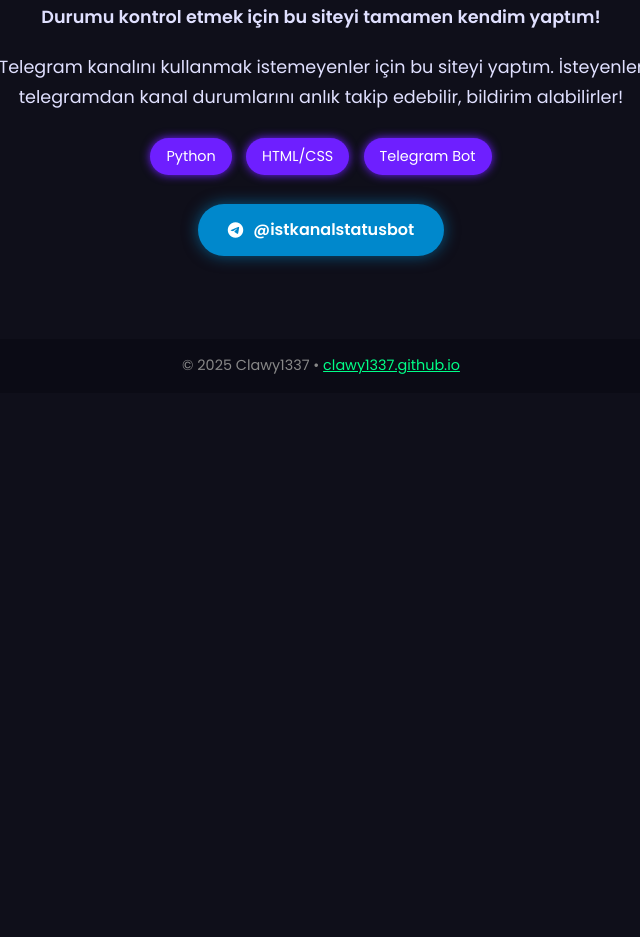
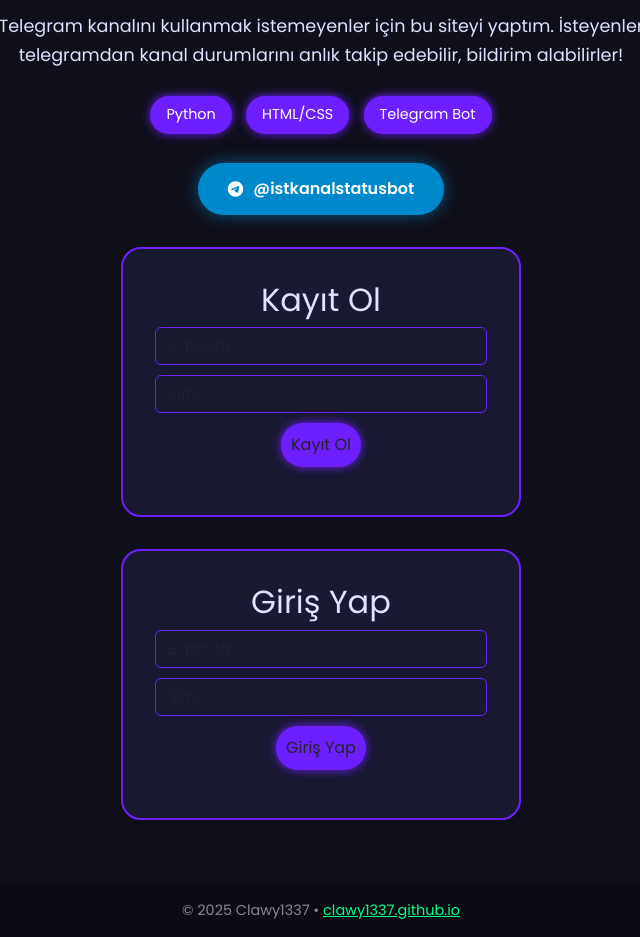
Before and after one commit to clawy1337/clawy1337.github.io, a plain HTML site: page index.html in a window 1280 px wide. Shown: the part 407-1344 px from the top of the page, without its empty margins (319-959 px from the left). Before the commit the page ends 800 px from the top, so only its background shows below. Drawn offline with nearby package versions, Linux system fonts and the light colour scheme.

Commit message:
index.html

```diff
--- a/index.html
+++ b/index.html
@@ -7,6 +7,7 @@
     <link href="https://cdn.jsdelivr.net/npm/bootstrap@5.3.3/dist/css/bootstrap.min.css" rel="stylesheet"/>
     <link href="https://cdnjs.cloudflare.com/ajax/libs/font-awesome/6.5.0/css/all.min.css" rel="stylesheet"/>
     <link href="https://fonts.googleapis.com/css2?family=Orbitron:wght@700&family=Poppins:wght@400;600&display=swap" rel="stylesheet"/>
+    <script src="https://cdn.jsdelivr.net/npm/@supabase/supabase-js@2"></script> <!-- Supabase CDN -->
     <style>
         :root {
             --bg: #0f0f1a;
@@ -70,7 +71,7 @@
         h1 {
             font-family: 'Orbitron', sans-serif;
             color: var(--accent);
-            font-size: sable3rem;
+            font-size: 3rem;
             text-shadow: 0 0 15px var(--accent);
             margin: 15px 0;
         }
@@ -116,6 +117,31 @@
             font-size: 0.9rem;
             color: #888;
         }
+        .form-container {
+            background: rgba(30, 30, 60, 0.7);
+            border: 2px solid var(--primary);
+            border-radius: 20px;
+            padding: 2rem;
+            margin: 2rem auto;
+            max-width: 400px;
+        }
+        .form-container input {
+            background: #1a1a2e;
+            border: 1px solid var(--primary);
+            color: var(--text);
+            margin-bottom: 10px;
+        }
+        .form-container button {
+            background: var(--primary);
+            border: none;
+            padding: 10px;
+            border-radius: 50px;
+            box-shadow: 0 0 10px var(--primary);
+        }
+        .form-container button:hover {
+            background: var(--accent);
+            color: #0f0f1a;
+        }
     </style>
 </head>
 <body>
@@ -131,39 +157,56 @@
             </nav>
         </div>
     </header>
-
     <section class="hero">
         <div>
-            <!-- PROFİL FOTOĞRAFI - SEN DEĞİŞTİRECEKSİN -->
             <div class="profile-img">?</div>
-
             <h1>Merhaba! Ben Clawy</h1>
-
             <p class="description">
                 <strong>Durumu kontrol etmek için bu siteyi tamamen kendim yaptım!</strong>
             </p>
-
             <p class="description">
                 Telegram kanalını kullanmak istemeyenler için bu siteyi yaptım.
                 İsteyenler telegramdan kanal durumlarını anlık takip edebilir, bildirim alabilirler!
             </p>
-
             <div>
                 <span class="badge-custom">Python</span>
                 <span class="badge-custom">HTML/CSS</span>
                 <span class="badge-custom">Telegram Bot</span>
             </div>
-
             <br>
             <a href="https://t.me/istkanalstatusbot" class="btn-telegram" target="_blank">
                 <i class="fab fa-telegram-plane"></i> @istkanalstatusbot
             </a>
-
+            <!-- Kayıt Formu -->
+            <div class="form-container">
+                <h2>Kayıt Ol</h2>
+                <form id="signup-form">
+                    <input type="email" id="signup-email" class="form-control" placeholder="E-posta" required>
+                    <input type="password" id="signup-password" class="form-control" placeholder="Şifre" required>
+                    <button type="submit" class="btn">Kayıt Ol</button>
+                </form>
+                <p id="signup-message"></p>
+            </div>
+            <!-- Giriş Formu -->
+            <div class="form-container">
+                <h2>Giriş Yap</h2>
+                <form id="login-form">
+                    <input type="email" id="login-email" class="form-control" placeholder="E-posta" required>
+                    <input type="password" id="login-password" class="form-control" placeholder="Şifre" required>
+                    <button type="submit" class="btn">Giriş Yap</button>
+                </form>
+                <p id="login-message"></p>
+            </div>
+            <!-- Kullanıcı Bilgisi -->
+            <div id="user-info" class="form-container" style="display: none;">
+                <p>Hoşgeldin, <span id="user-email"></span>!</p>
+                <button onclick="signOut()" class="btn">Çıkış Yap</button>
+            </div>
         </div>
     </section>
-
     <footer>
         © 2025 Clawy1337 • <a href="https://clawy1337.github.io" style="color:var(--accent);">clawy1337.github.io</a>
     </footer>
+    <script src="index.js"></script>
 </body>
 </html>
```
